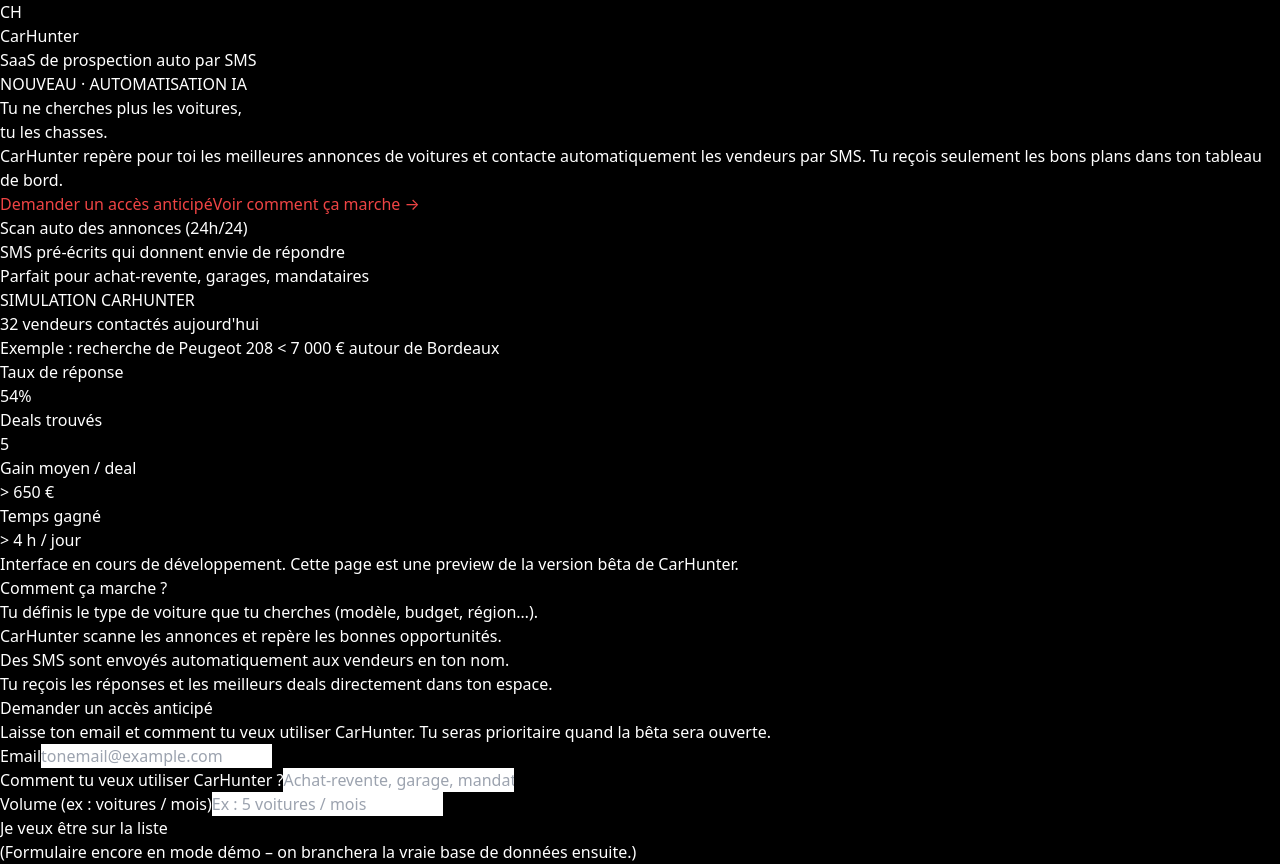
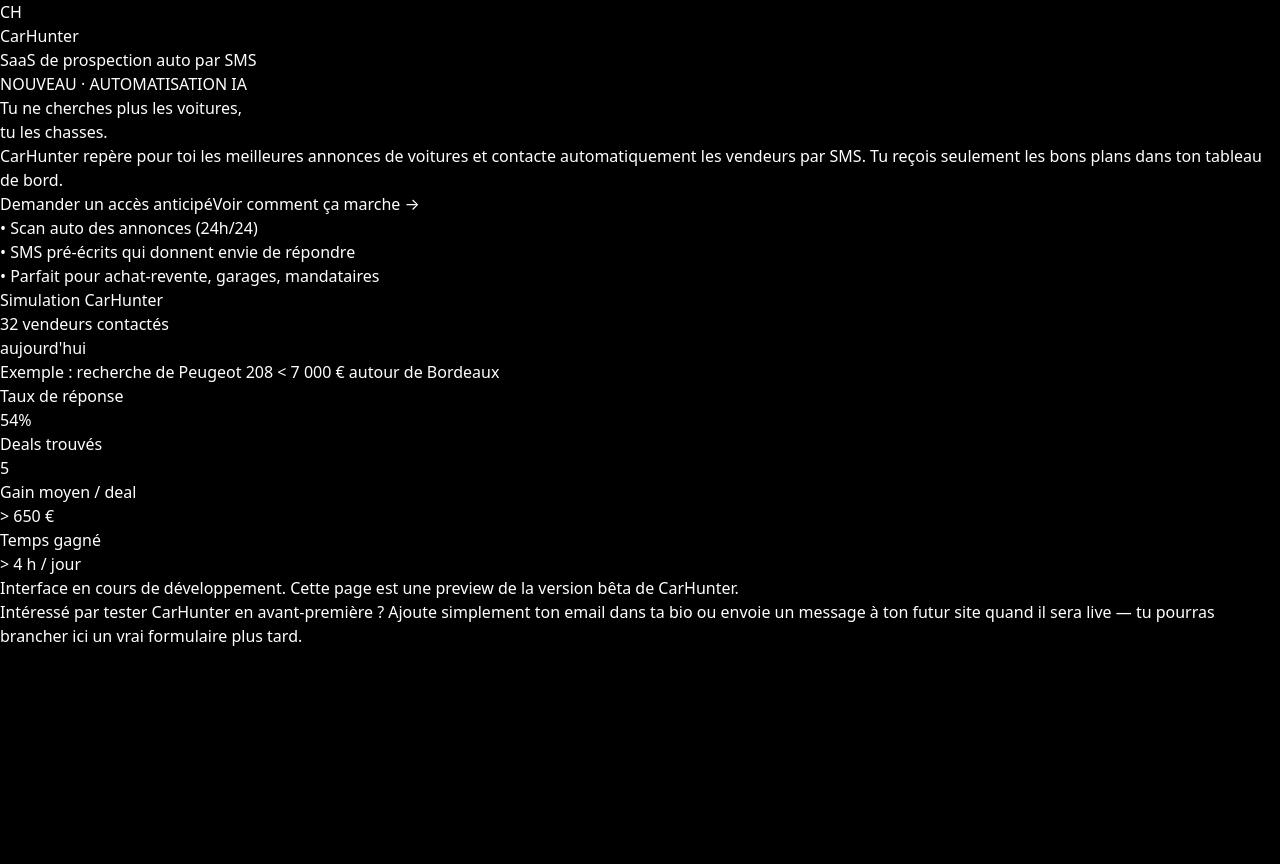
Before and after one commit to MathBoymoney/carhunter, a Next.js app: page / in a window 1280 px wide. After the commit the page ends 800 px from the top, so only its background shows below. Built offline with nearby package versions, Linux system fonts and the light colour scheme.

Commit message:
Update index.js

```diff
--- a/pages/index.js
+++ b/pages/index.js
@@ -1,140 +1,104 @@
-// pages/index.js
-
 export default function Home() {
   return (
-    <div className="page">
-      <div className="hero-card">
-        {/* Logo + titre */}
-        <div className="header-row">
-          <div className="logo-circle">CH</div>
-          <div className="logo-text">
-            <div className="logo-title">CarHunter</div>
-            <div className="logo-subtitle">SaaS de prospection auto par SMS</div>
+    <div className="min-h-screen flex items-center justify-center bg-black text-white px-4">
+      <div className="w-full max-w-4xl border border-hunterRed/40 rounded-3xl bg-gradient-to-br from-black via-hunterDark to-black p-8 md:p-12 shadow-2xl">
+        {/* Logo + badge */}
+        <header className="flex items-center justify-between mb-8">
+          <div className="flex items-center gap-3">
+            <div className="h-10 w-10 rounded-full bg-hunterRed flex items-center justify-center text-sm font-bold">
+              CH
+            </div>
+            <div className="text-sm leading-tight">
+              <div className="font-semibold">CarHunter</div>
+              <div className="text-xs text-gray-400">
+                SaaS de prospection auto par SMS
+              </div>
+            </div>
+          </div>
+          <span className="px-3 py-1 rounded-full text-xs border border-hunterRed/60 text-hunterRed">
+            NOUVEAU · AUTOMATISATION IA
+          </span>
+        </header>
+
+        <div className="grid md:grid-cols-2 gap-10 items-start">
+          {/* Bloc gauche : texte principal */}
+          <div>
+            <h1 className="text-3xl md:text-4xl font-extrabold leading-tight">
+              Tu ne cherches plus les voitures,
+              <br />
+              <span className="text-hunterRed">tu les chasses.</span>
+            </h1>
+
+            <p className="mt-4 text-sm md:text-base text-gray-300">
+              CarHunter repère pour toi les meilleures annonces de voitures et
+              contacte automatiquement les vendeurs par SMS. Tu reçois
+              seulement les bons plans dans ton tableau de bord.
+            </p>
+
+            <div className="mt-6 flex flex-col sm:flex-row gap-3">
+              <button className="flex-1 bg-hunterRed hover:bg-red-700 transition rounded-full py-3 text-sm md:text-base font-semibold">
+                Demander un accès anticipé
+              </button>
+              <button className="flex-1 border border-gray-700 hover:border-gray-500 transition rounded-full py-3 text-sm md:text-base">
+                Voir comment ça marche →
+              </button>
+            </div>
+
+            <ul className="mt-6 space-y-2 text-sm text-gray-300">
+              <li>• Scan auto des annonces (24h/24)</li>
+              <li>• SMS pré-écrits qui donnent envie de répondre</li>
+              <li>• Parfait pour achat-revente, garages, mandataires</li>
+            </ul>
+          </div>
+
+          {/* Bloc droit : simulation */}
+          <div className="bg-hunterPanel/80 border border-hunterRed/40 rounded-2xl p-5 text-sm">
+            <h2 className="text-xs font-semibold text-gray-400 uppercase tracking-wide mb-2">
+              Simulation CarHunter
+            </h2>
+            <p className="text-2xl font-bold">
+              32 vendeurs contactés <br />
+              <span className="text-sm font-normal text-gray-400">
+                aujourd&apos;hui
+              </span>
+            </p>
+
+            <p className="mt-3 text-xs text-gray-300">
+              Exemple : recherche de Peugeot 208 &lt; 7 000 € autour de Bordeaux
+            </p>
+
+            <div className="mt-4 grid grid-cols-2 gap-4 text-xs">
+              <div>
+                <div className="text-gray-400">Taux de réponse</div>
+                <div className="text-lg font-semibold">54%</div>
+              </div>
+              <div>
+                <div className="text-gray-400">Deals trouvés</div>
+                <div className="text-lg font-semibold">5</div>
+              </div>
+              <div>
+                <div className="text-gray-400">Gain moyen / deal</div>
+                <div className="text-lg font-semibold">&gt; 650 €</div>
+              </div>
+              <div>
+                <div className="text-gray-400">Temps gagné</div>
+                <div className="text-lg font-semibold">&gt; 4 h / jour</div>
+              </div>
+            </div>
+
+            <p className="mt-5 text-xs text-gray-400">
+              Interface en cours de développement. Cette page est une preview de
+              la version bêta de CarHunter.
+            </p>
           </div>
         </div>
 
-        <div className="badge-row">
-          <span className="badge">NOUVEAU · AUTOMATISATION IA</span>
-        </div>
-
-        {/* Bloc gauche : texte principal */}
-        <div className="content-row">
-          <div className="left-column">
-            <h1 className="hero-title">
-              Tu ne cherches plus les voitures,
-              <br />
-              <span className="text-red">tu les chasses.</span>
-            </h1>
-
-            <p className="hero-subtitle">
-              CarHunter repère pour toi les meilleures annonces de voitures et
-              contacte automatiquement les vendeurs par SMS. Tu reçois seulement
-              les bons plans dans ton tableau de bord.
-            </p>
-
-            <div className="cta-row">
-              <a href="#early-access" className="btn btn-primary">
-                Demander un accès anticipé
-              </a>
-              <a href="#how-it-works" className="btn btn-secondary">
-                Voir comment ça marche →
-              </a>
-            </div>
-
-            <ul className="bullet-list">
-              <li>Scan auto des annonces (24h/24)</li>
-              <li>SMS pré-écrits qui donnent envie de répondre</li>
-              <li>Parfait pour achat-revente, garages, mandataires</li>
-            </ul>
-          </div>
-
-          {/* Bloc droit : simulation chiffres */}
-          <div className="right-column">
-            <div className="card-stats">
-              <h2 className="card-title">SIMULATION CARHUNTER</h2>
-              <p className="card-subtitle">32 vendeurs contactés aujourd&apos;hui</p>
-              <p className="card-example">
-                Exemple : recherche de Peugeot 208 &lt; 7 000 € autour de Bordeaux
-              </p>
-
-              <div className="stats-grid">
-                <div className="stat-item">
-                  <div className="stat-label">Taux de réponse</div>
-                  <div className="stat-value">54%</div>
-                </div>
-                <div className="stat-item">
-                  <div className="stat-label">Deals trouvés</div>
-                  <div className="stat-value">5</div>
-                </div>
-                <div className="stat-item">
-                  <div className="stat-label">Gain moyen / deal</div>
-                  <div className="stat-value">&gt; 650 €</div>
-                </div>
-                <div className="stat-item">
-                  <div className="stat-label">Temps gagné</div>
-                  <div className="stat-value">&gt; 4 h / jour</div>
-                </div>
-              </div>
-
-              <p className="card-footer">
-                Interface en cours de développement. Cette page est une preview de la
-                version bêta de CarHunter.
-              </p>
-            </div>
-          </div>
-        </div>
-
-        {/* Section comment ça marche */}
-        <div id="how-it-works" className="section">
-          <h2>Comment ça marche ?</h2>
-          <ol className="steps-list">
-            <li>Tu définis le type de voiture que tu cherches (modèle, budget, région…).</li>
-            <li>CarHunter scanne les annonces et repère les bonnes opportunités.</li>
-            <li>Des SMS sont envoyés automatiquement aux vendeurs en ton nom.</li>
-            <li>Tu reçois les réponses et les meilleurs deals directement dans ton espace.</li>
-          </ol>
-        </div>
-
-        {/* Section early access */}
-        <div id="early-access" className="section">
-          <h2>Demander un accès anticipé</h2>
-          <p>
-            Laisse ton email et comment tu veux utiliser CarHunter. Tu seras prioritaire
-            quand la bêta sera ouverte.
-          </p>
-
-          <form className="early-form" onSubmit={(e) => e.preventDefault()}>
-            <div className="form-row">
-              <label>
-                Email
-                <input type="email" placeholder="tonemail@example.com" required />
-              </label>
-            </div>
-            <div className="form-row">
-              <label>
-                Comment tu veux utiliser CarHunter ?
-                <input
-                  type="text"
-                  placeholder="Achat-revente, garage, mandataire..."
-                  required
-                />
-              </label>
-            </div>
-            <div className="form-row">
-              <label>
-                Volume (ex : voitures / mois)
-                <input type="text" placeholder="Ex : 5 voitures / mois" />
-              </label>
-            </div>
-            <button type="submit" className="btn btn-primary full-width">
-              Je veux être sur la liste
-            </button>
-          </form>
-
-          <p className="disclaimer">
-            (Formulaire encore en mode démo – on branchera la vraie base de données ensuite.)
-          </p>
-        </div>
+        {/* Bas de page */}
+        <p className="mt-8 text-[11px] text-gray-500 text-center">
+          Intéressé par tester CarHunter en avant-première ? Ajoute simplement
+          ton email dans ta bio ou envoie un message à ton futur site quand il
+          sera live — tu pourras brancher ici un vrai formulaire plus tard.
+        </p>
       </div>
     </div>
   );
```
